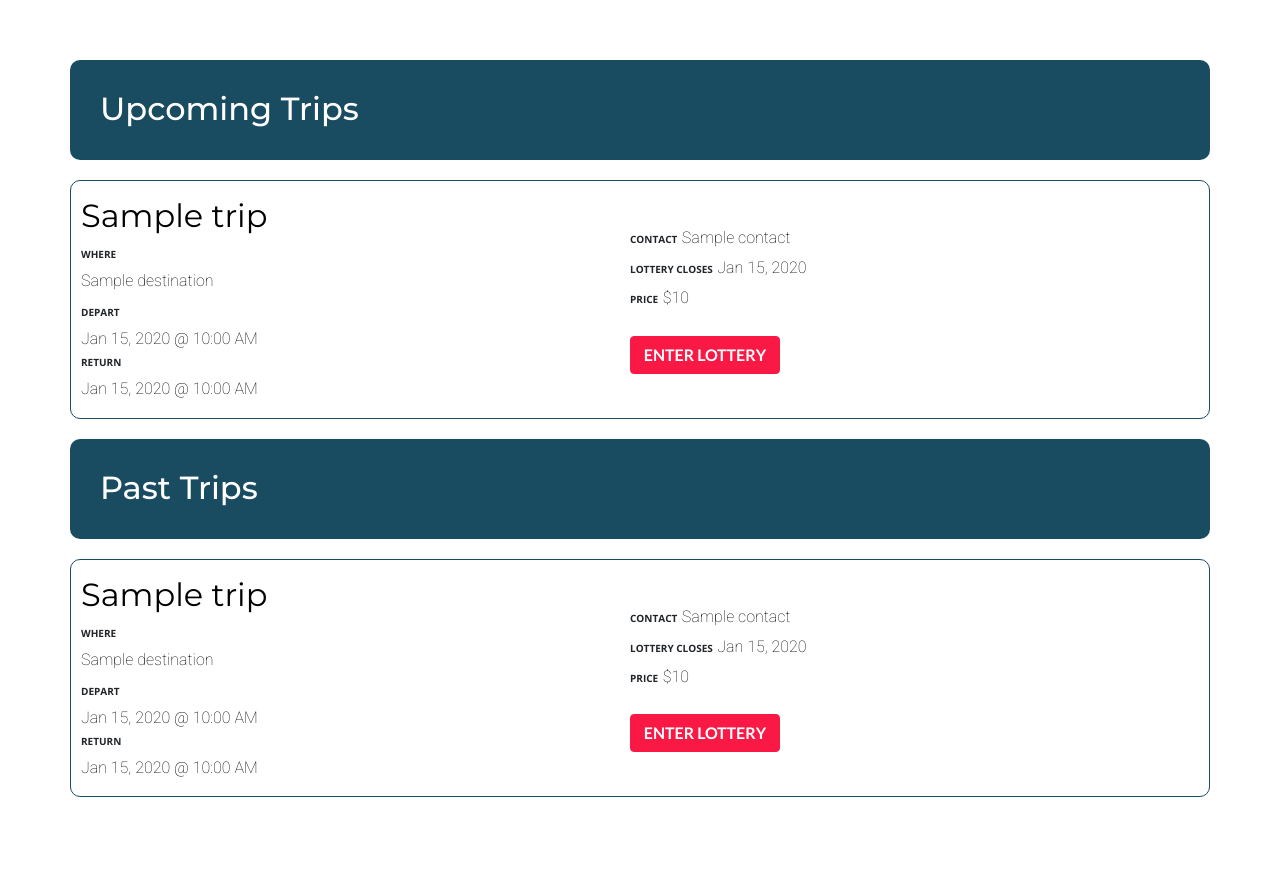
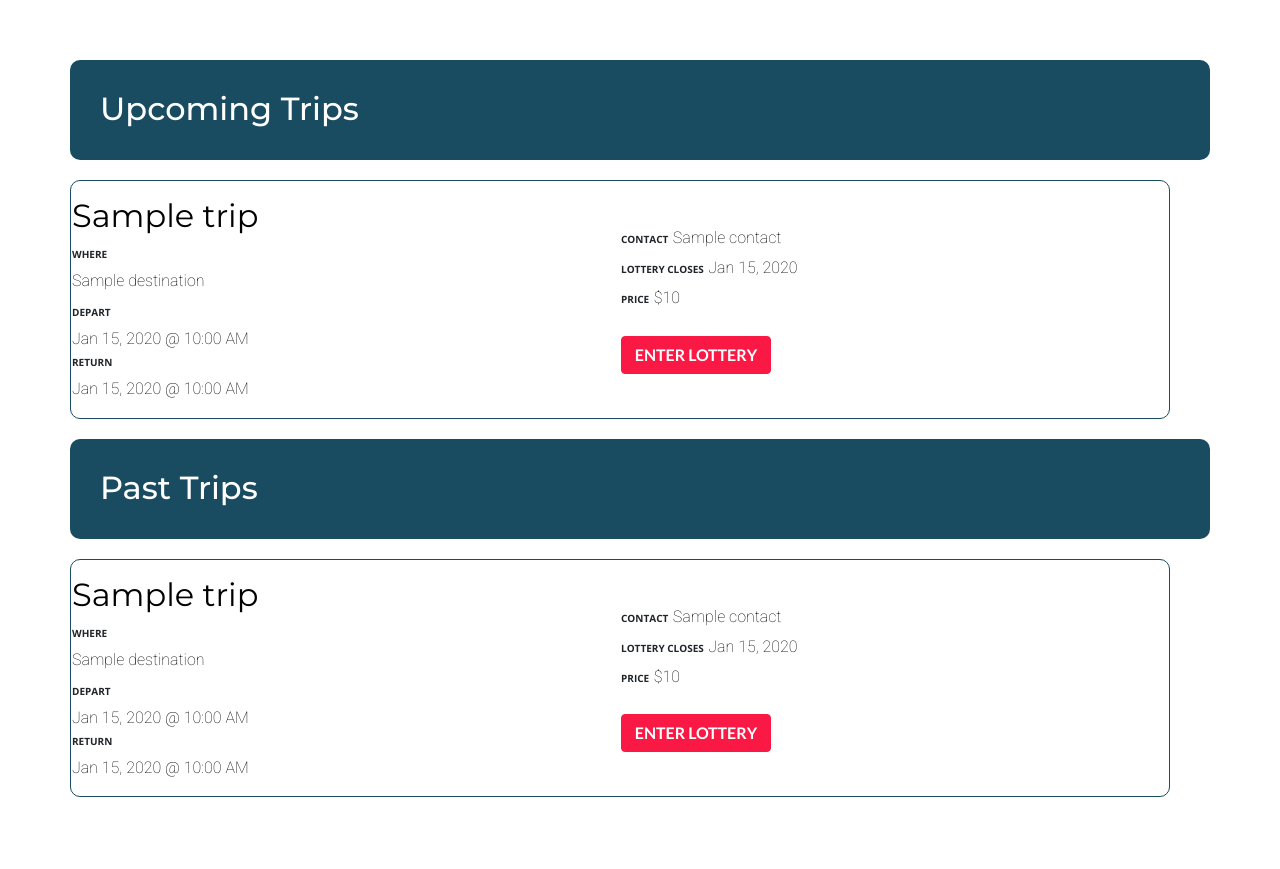
Before and after one commit to fullstackatbrown/project-brown-outing-club, a Flask app: template templates/upcoming.html in a window 1280 px wide. Shown: the part 56-925 px from the top of the page. Run offline with Flask 2, Linux system fonts and the light colour scheme; the template is opened without the code that fills it: most values are stand-ins (such as "Sample title", 1, 10 or a date in 2020); some libraries are stand-ins or nearby versions.

Commit message:
no merge conflict time
swag

```diff
--- a/static/css/tripslist.css
+++ b/static/css/tripslist.css
@@ -21,7 +21,7 @@ body {
 }
 
 .trip-section {
-    padding-left: 50px;
+    margin-left: 50px;
     border: 1px var(--boc-1);
 }
 
@@ -41,7 +41,7 @@ body {
     border-radius: 10px;
     overflow: hidden;
     margin-top: 20px;
-    padding-right: 40px;
+    margin-right: 40px;
 }
 
 .trip-title {
@@ -63,21 +63,21 @@ body {
 
 .section-title {
     padding-top: 30px;
-    padding-left: 30px;
+    margin-left: 30px;
     font-family: 'Montserrat', sans-serif;
     color: white;
-    padding-bottom: 20px;
+    margin-bottom: 20px;
 }
 
 .trip-details {
     width: 50%;
-    padding-left: 10px;
-    padding-right: 10px;
+    margin-left: 10px;
+    margin-right: 10px;
 }
 .trip-lottery {
     width: 50%;
-    padding-left: 10px;
-    padding-right: 10px;
+    margin-left: 10px;
+    margin-right: 10px;
 }
 
 .trip-date {
--- a/static/js/tooltip.js
+++ /dev/null
@@ -1,3 +0,0 @@
-$(function () {
-    $('[data-toggle="tooltip"]').tooltip()
-  })
--- a/templates/trip.html
+++ b/templates/trip.html
@@ -19,7 +19,6 @@
         <link href="https://fonts.googleapis.com/css2?family=Montserrat:wght@400;500;600;700;800&display=swap" rel="stylesheet">
 
         <link rel="stylesheet" href="{{ url_for('static', filename='css/singletrip.css') }}">
-        <script href="{{ url_for('static', filename='js/tooltip.js') }}"></script>
 
 </head>
 
@@ -200,6 +199,10 @@
     <script src="https://stackpath.bootstrapcdn.com/bootstrap/4.5.0/js/bootstrap.min.js"
         integrity="sha384-OgVRvuATP1z7JjHLkuOU7Xw704+h835Lr+6QL9UvYjZE3Ipu6Tp75j7Bh/kR0JKI"
         crossorigin="anonymous"></script>
+        <script>$(function () {
+            $('[data-toggle="tooltip"]').tooltip()
+          })</script>
+
 
 </body>
 
```
